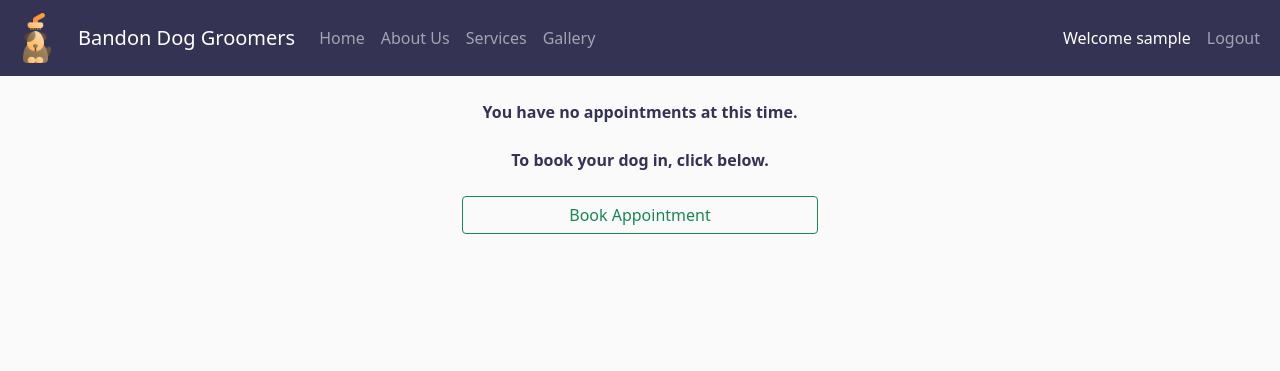
After one commit to petermcloughlin/DjangoDogGroomers, a Django app: page /profile in a window 1280 px wide. The commit adds this page. Shown: the top 371 px of the page. Run offline with Django 4.2, Linux system fonts and the light colour scheme; the visitor is signed in with stand-in values (Sample User, id 1); data that the repository does not hold is empty; some libraries are stand-ins or nearby versions.

Commit message:
Add conditional functionality for render of profile page for logged in user

```diff
--- /dev/null
+++ b/booking/templates/booking/profile-no-booking.html
@@ -0,0 +1,15 @@
+{% extends "base.html" %}
+{% load static %}
+
+{% block content %}
+<div class="container" style="padding-bottom: 10px;">
+  <div class="row justify-content-center">
+    <div class="d-grid gap-2 col-md-4 mx-auto">
+      <p class="no-bookings">You have no appointments at this time.</p>
+      <p class="no-bookings">To book your dog in, click below.</p>
+      <button type="button" class="btn btn-outline-success">Book Appointment</button>
+    </div>
+  </div>
+</div>
+
+{% endblock %}
--- a/booking/templates/booking/profile.html
+++ b/booking/templates/booking/profile.html
@@ -6,6 +6,7 @@
   <div class="row justify-content-center" id="booking-table">
     <div class="col-md-8">
       <table class="table table-striped table-hover">
+          <header class="booking-header">Your Appointments</header>
           <thead>
               <tr>
                 <th scope="col">Groom</th>
@@ -33,7 +34,7 @@
     </div>
   </div>
   <div class="row justify-content-center">
-    <div class="col-sm-2">
+    <div class="d-grid gap-2 col-md-4 mx-auto">
       <button type="button" class="btn btn-outline-success">Book Appointment</button>
     </div>
   </div>
--- a/booking/urls.py
+++ b/booking/urls.py
@@ -3,5 +3,6 @@ from django.urls import path
 
 urlpatterns = [
     path('', views.home, name='home') ,
-    path('profile', views.profile, name='profile')
+    path('profile', views.profile, name='profile'),
+    path('profile', views.profile, name='profile_booking')
 ]
--- a/booking/views.py
+++ b/booking/views.py
@@ -18,10 +18,16 @@ def profile(request):
     Welcome {{ user }} displays this when clicked.
     '''
     # Get the list of bookings where created_by is the current user
-    bookings = get_list_or_404(Booking, created_by=request.user)
-
-    return render(
-        request,
-        "booking/profile.html",
-        {"bookings": bookings}
-        )
+    # bookings = get_list_or_404(Booking, created_by=request.user)
+    bookings = list(Booking.objects.filter(created_by=request.user))
+    if not bookings:
+        return render(
+            request,
+            "booking/profile-no-booking.html"
+            )
+    else:
+        return render(
+            request,
+            "booking/profile.html",
+            {"bookings": bookings}
+            )
--- a/static/css/style.css
+++ b/static/css/style.css
@@ -59,7 +59,14 @@ i {
 }
 
 /* ---------------------------------------------------- Booking list*/
-
+.no-bookings {
+    color:#353354;
+    text-align: center;
+    font-weight: bold;
+}
+.booking-header {
+    text-align: center;
+}
 /* ----------------------------------------------------------Footer */
 footer {
     background-color: #353354;
```
